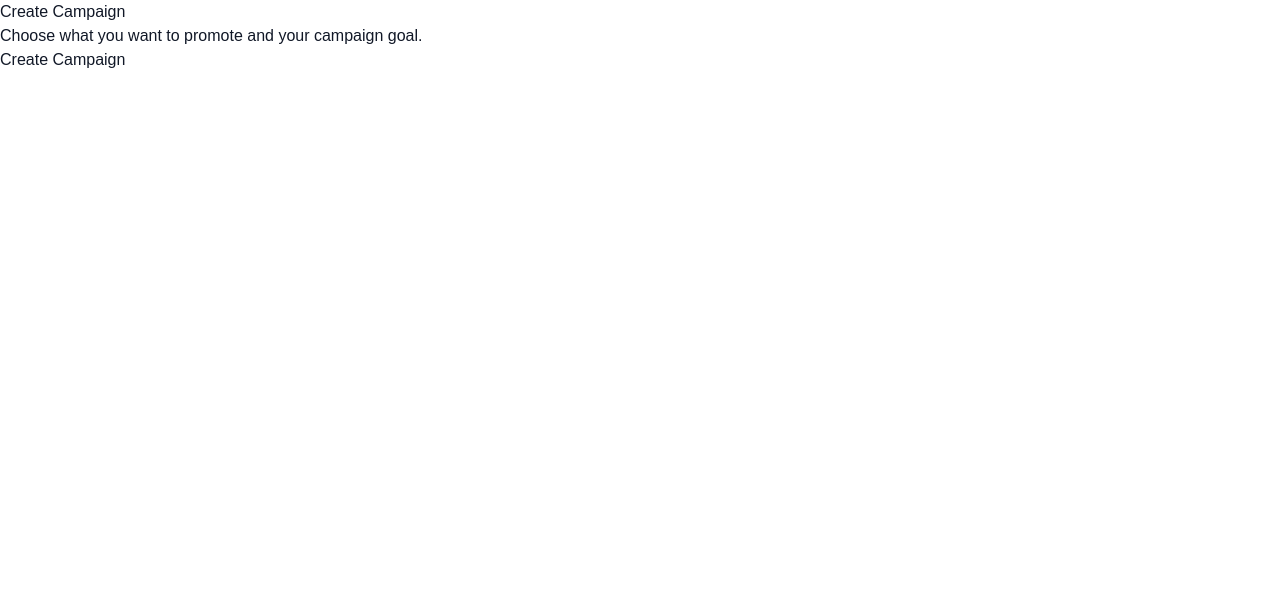
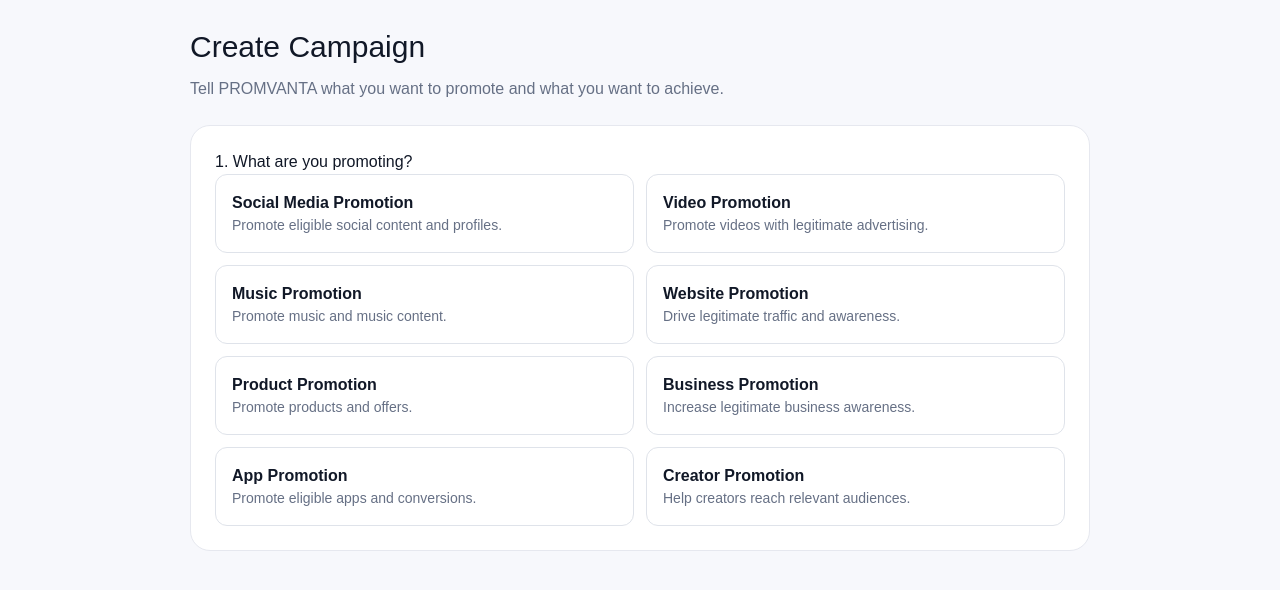
Before and after one commit to pra-y104/promvanta, a Next.js app: page /create-campaign in a window 1280 px wide. Shown: the top 590 px of the page. Built offline with nearby package versions, Linux system fonts and the light colour scheme.

Commit message:
Enhance Create Campaign page structure and logic
Refactor CreateCampaignPage component layout and functionality for improved user experience.

```diff
--- a/app/create-campaign/page.tsx
+++ b/app/create-campaign/page.tsx
@@ -1,9 +1,143 @@
+"use client";
+
+import { useMemo, useState } from "react";
+import styles from "./create-campaign.module.css";
+import { campaignTypes } from "@/lib/campaigns";
+import { platforms, services } from "@/lib/platforms";
+import { calculateQuantityPrice } from "@/lib/pricing";
+
 export default function CreateCampaignPage() {
+  const [type, setType] = useState("");
+  const [platform, setPlatform] = useState("");
+  const [service, setService] = useState("");
+  const [link, setLink] = useState("");
+  const [quantity, setQuantity] = useState(500);
+
+  const availableServices = useMemo(() => {
+    if (!platform) return [];
+    return services[platform as keyof typeof services] ?? [];
+  }, [platform]);
+
+  const price = service
+    ? calculateQuantityPrice(quantity, 3)
+    : 0;
+
   return (
-    <main>
-      <h1>Create Campaign</h1>
-      <p>Choose what you want to promote and your campaign goal.</p>
-      <button>Create Campaign</button>
+    <main className={styles.page}>
+      <div className={styles.container}>
+        <div className={styles.header}>
+          <h1>Create Campaign</h1>
+          <p>
+            Tell PROMVANTA what you want to promote and what you want to
+            achieve.
+          </p>
+        </div>
+
+        <section className={styles.card}>
+          <h2>1. What are you promoting?</h2>
+
+          <div className={styles.grid}>
+            {campaignTypes.map((item) => (
+              <button
+                key={item.id}
+                className={styles.option}
+                onClick={() => setType(item.id)}
+              >
+                <strong>{item.name}</strong>
+                <p className={styles.note}>{item.description}</p>
+              </button>
+            ))}
+          </div>
+        </section>
+
+        {type && (
+          <section className={styles.card}>
+            <h2>2. Where?</h2>
+
+            <label className={styles.label}>
+              Platform / Destination
+              <select
+                className={styles.select}
+                value={platform}
+                onChange={(e) => {
+                  setPlatform(e.target.value);
+                  setService("");
+                }}
+              >
+                <option value="">Select platform</option>
+
+                {platforms.map((item) => (
+                  <option key={item} value={item}>
+                    {item}
+                  </option>
+                ))}
+              </select>
+            </label>
+
+            <label className={styles.label}>
+              Promotion Link
+              <input
+                className={styles.input}
+                type="url"
+                placeholder="https://..."
+                value={link}
+                onChange={(e) => setLink(e.target.value)}
+              />
+            </label>
+          </section>
+        )}
+
+        {platform && (
+          <section className={styles.card}>
+            <h2>3. What is your goal?</h2>
+
+            <div className={styles.grid}>
+              {availableServices.map((item) => (
+                <button
+                  key={item}
+                  className={styles.option}
+                  onClick={() => setService(item)}
+                >
+                  {item}
+                </button>
+              ))}
+            </div>
+          </section>
+        )}
+
+        {service && (
+          <section className={styles.card}>
+            <h2>4. Quantity Needed</h2>
+
+            <p className={styles.note}>
+              PROMVANTA calculates your price from the configured service
+              rate.
+            </p>
+
+            <input
+              className={styles.input}
+              type="number"
+              min="1"
+              value={quantity}
+              onChange={(e) => setQuantity(Number(e.target.value))}
+            />
+
+            <p>Calculated campaign price</p>
+            <div className={styles.price}>
+              ₦{price.toLocaleString()}
+            </div>
+
+            <p className={styles.note}>
+              Minimum campaign value: ₦2,500. Actual provider availability and
+              pricing will be verified before payment.
+            </p>
+
+            <button className={styles.primary}>
+              Continue to Review
+            </button>
+          </section>
+        )}
+      </div>
     </main>
   );
-}
+      }
```
